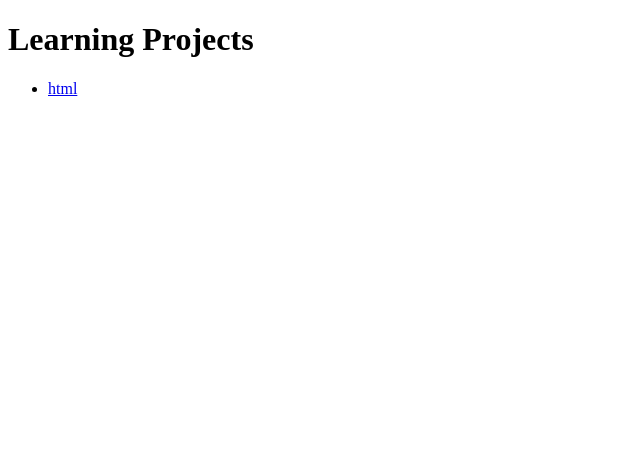
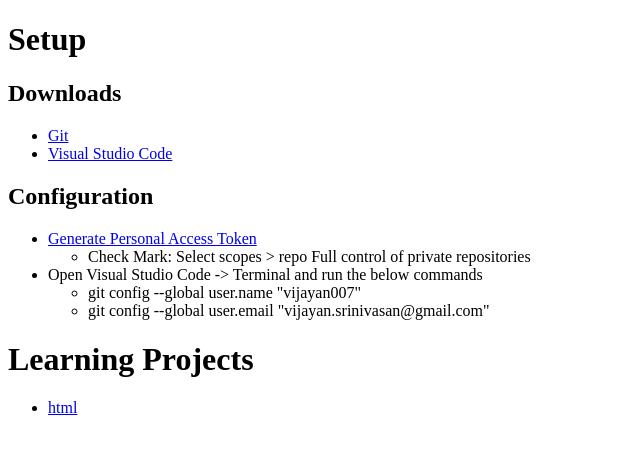
Before and after one commit to vijayan007/vijayan007.github.io, a plain HTML site: page index.html in a window 1280 px wide. Shown: the whole page, without its empty margins (0-640 px from the left). Drawn offline with Linux system fonts and the light colour scheme.

Commit message:
download, setup and configuration steps added

```diff
--- a/index.html
+++ b/index.html
@@ -1,6 +1,33 @@
 <!DOCTYPE html>
 <html>
+
 <body>
+    <h1>Setup</h1>
+    <h2>Downloads</h2>
+    <ul>
+        <li>
+            <a href="https://git-scm.com/downloads">Git</a>
+        </li>
+        <li>
+            <a href="https://code.visualstudio.com/download">Visual Studio Code</a>
+        </li>
+    </ul>
+    <h2>Configuration</h2>
+    <ul>
+        <li>
+            <a href="https://github.com/settings/tokens">Generate Personal Access Token</a>
+            <ul>
+                <li>Check Mark: Select scopes > repo Full control of private repositories</li>
+            </ul>
+        </li>
+        <li>
+            Open Visual Studio Code -> Terminal and run the below commands
+            <ul>
+                <li>git config --global user.name "vijayan007"</li>
+                <li>git config --global user.email "vijayan.srinivasan@gmail.com"</li>
+            </ul>
+        </li>
+    </ul>
     <h1>Learning Projects</h1>
     <ul>
         <li>
@@ -8,4 +35,5 @@
         </li>
     </ul>
 </body>
+
 </html>
```
